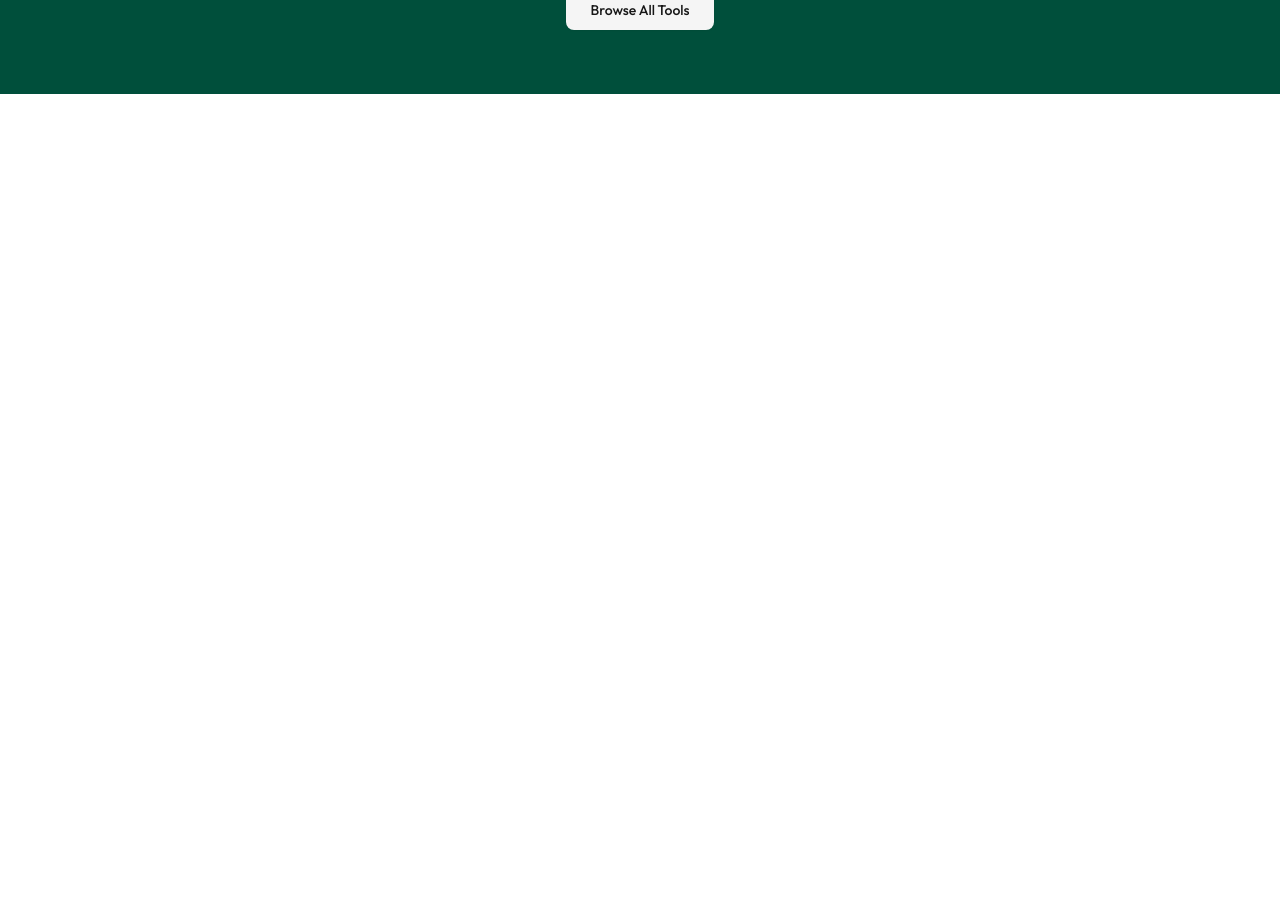
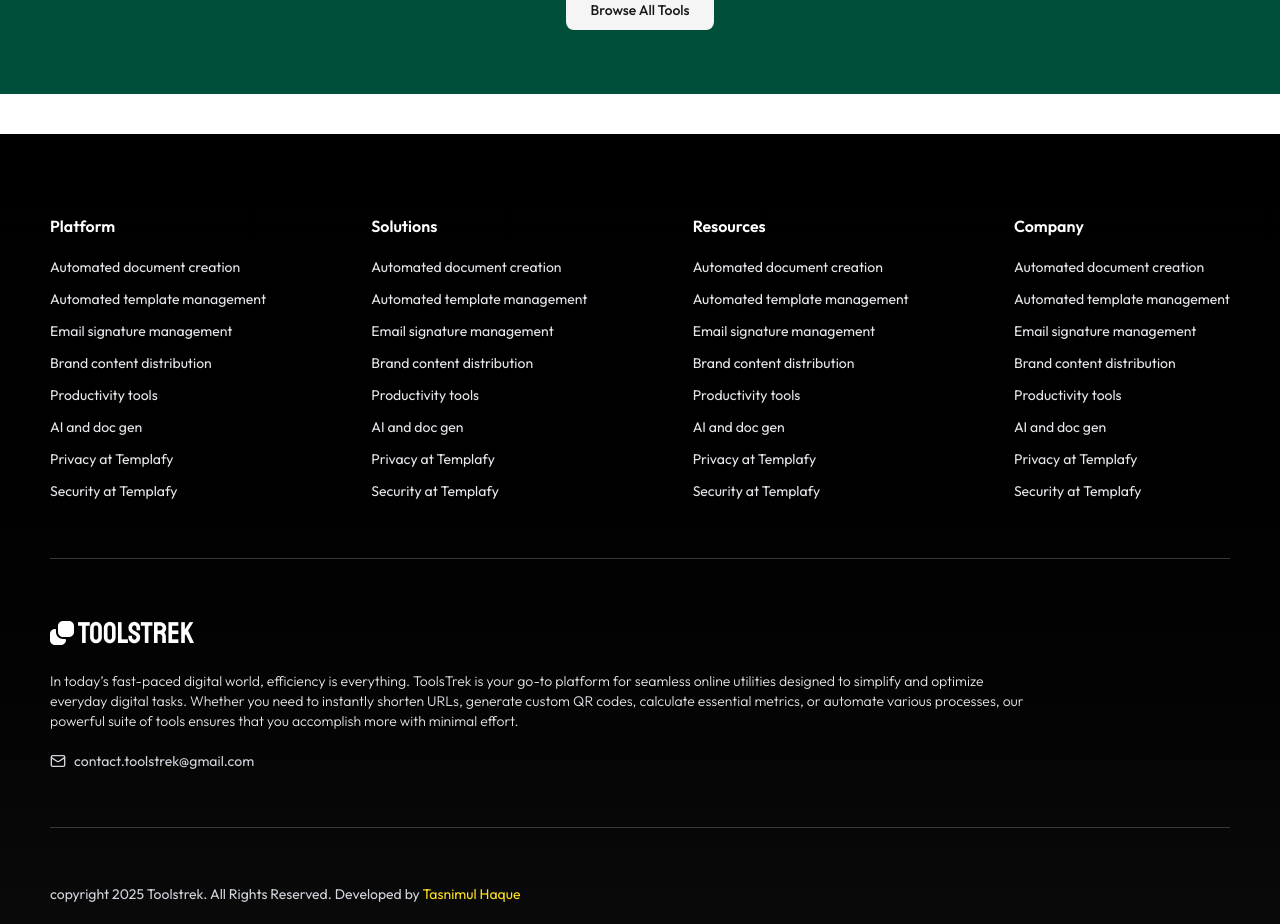
Before and after one commit to tasnimultas67/toolstrek, a Next.js app: page / in a window 1280 px wide. Shown: the part 2060-2984 px from the top of the page. Before the commit the page ends 2154 px from the top, so only its background shows below. Built offline with nearby package versions, Linux system fonts and the light colour scheme.

Commit message:
feat: Add Footer component and integrate it into the layout for improved site structure

```diff
--- a/app/layout.js
+++ b/app/layout.js
@@ -2,7 +2,23 @@ import { Outfit } from "next/font/google";
 import "./globals.css";
 import Header from "./tools-compo/Header";
 import { Toaster } from "sonner";
+import Footer from "./tools-compo/Footer";
+// import localFont from "next/font/local";
 
+// const montFont = localFont({
+//   src: [
+//     {
+//       path: "./fonts/Fontfabric---Mont-Regular.otf", // Inside `public/fonts/`
+//       weight: "400",
+//       style: "normal",
+//     },
+//     {
+//       path: "./fonts/Fontfabric---Mont-Bold.otf",
+//       weight: "700",
+//       style: "normal",
+//     },
+//   ],
+// });
 const outfit = Outfit({
   subsets: ["latin"],
   display: "swap",
@@ -21,6 +37,7 @@ export default function RootLayout({ children }) {
       <body className={`${outfit.className}`}>
         <Header />
         {children}
+        <Footer></Footer>
         <Toaster />
       </body>
     </html>
--- /dev/null
+++ b/app/tools-compo/Footer.js
@@ -0,0 +1,158 @@
+import { Mail } from "lucide-react";
+import { Staatliches } from "next/font/google";
+import Link from "next/link";
+import React from "react";
+
+const staatliches = Staatliches({
+  subsets: ["latin"], // Ensures proper character support
+  weight: "400", // Adjust weight as needed
+  display: "swap", // Ensures text is visible during loading
+});
+
+const platforms = [
+  { name: "Automated document creation", url: "#" },
+  { name: "Automated template management", url: "#" },
+  { name: "Email signature management", url: "#" },
+  { name: "Brand content distribution", url: "#" },
+  { name: "Productivity tools", url: "#" },
+  { name: "AI and doc gen", url: "#" },
+  { name: "Privacy at Templafy", url: "#" },
+  { name: "Security at Templafy", url: "#" },
+];
+
+const Footer = () => {
+  const copyrightYear = new Date().getFullYear();
+  return (
+    <div className="bg-gradient-to-b from-black to-neutral-950 pt-20 pb-5 px-3 mt-10 ">
+      <div className="md:w-[1180px] m-auto space-y-14">
+        <div className="flex items-start justify-between">
+          {/* Platform Menus */}
+          <div className="space-y-4">
+            <h3 className="text-base text-white font-semibold">Platform</h3>
+            <ul className="space-y-2">
+              {platforms.map((platform) => (
+                <li key={platform.name} className="relative">
+                  <Link
+                    href={platform.url}
+                    className="text-gray-200 text-sm relative before:absolute before:left-0 before:bottom-0 before:w-0 before:h-[1px] before:bg-gray-400 before:transition-all before:duration-300 hover:before:w-full"
+                  >
+                    {platform.name}
+                  </Link>
+                </li>
+              ))}
+            </ul>
+          </div>
+          {/* Solutions Menus */}
+          <div className="space-y-4">
+            <h3 className="text-base text-white font-semibold">Solutions</h3>
+            <ul className="space-y-2">
+              {platforms.map((platform) => (
+                <li key={platform.name} className="relative">
+                  <Link
+                    href={platform.url}
+                    className="text-gray-200 text-sm relative before:absolute before:left-0 before:bottom-0 before:w-0 before:h-[1px] before:bg-gray-400 before:transition-all before:duration-300 hover:before:w-full"
+                  >
+                    {platform.name}
+                  </Link>
+                </li>
+              ))}
+            </ul>
+          </div>
+          {/* Resources Menus */}
+          <div className="space-y-4">
+            <h3 className="text-base text-white font-semibold">Resources</h3>
+            <ul className="space-y-2">
+              {platforms.map((platform) => (
+                <li key={platform.name} className="relative">
+                  <Link
+                    href={platform.url}
+                    className="text-gray-200 text-sm relative before:absolute before:left-0 before:bottom-0 before:w-0 before:h-[1px] before:bg-gray-400 before:transition-all before:duration-300 hover:before:w-full"
+                  >
+                    {platform.name}
+                  </Link>
+                </li>
+              ))}
+            </ul>
+          </div>
+          {/* Company Menus */}
+          <div className="space-y-4">
+            <h3 className="text-base text-white font-semibold">Company</h3>
+            <ul className="space-y-2">
+              {platforms.map((platform) => (
+                <li key={platform.name} className="relative">
+                  <Link
+                    href={platform.url}
+                    className="text-gray-200 text-sm relative before:absolute before:left-0 before:bottom-0 before:w-0 before:h-[1px] before:bg-gray-400 before:transition-all before:duration-300 hover:before:w-full"
+                  >
+                    {platform.name}
+                  </Link>
+                </li>
+              ))}
+            </ul>
+          </div>
+        </div>
+        {/* Divider */}
+        <div className="w-full h-[1px] bg-white/20" />
+        {/* company information */}
+        <div className="space-y-5">
+          {/* Logo */}
+          <div>
+            <Link href="/" className=" flex items-center justify-start gap-1">
+              <svg
+                xmlns="http://www.w3.org/2000/svg"
+                id="Layer_1"
+                data-name="Layer 1"
+                viewBox="0 0 24 24"
+                width="50"
+                height="50"
+                className="size-6 fill-white"
+              >
+                <path d="m19,16h-6c-2.757,0-5-2.243-5-5v-6c0-2.757,2.243-5,5-5h6c2.757,0,5,2.243,5,5v6c0,2.757-2.243,5-5,5Zm-8,8h-6c-2.757,0-5-2.243-5-5v-6c0-2.757,2.243-5,5-5,.553,0,1,.448,1,1v2c0,3.86,3.141,7,7,7h2c.553,0,1,.448,1,1,0,2.757-2.243,5-5,5Z" />
+              </svg>
+
+              <h3 className={`text-3xl text-white ${staatliches.className} `}>
+                Tools<span className="text-white">Trek</span>
+              </h3>
+            </Link>
+          </div>
+          <p className="text-sm text-gray-200 font-light w-full md:w-10/12">
+            In today’s fast-paced digital world, efficiency is everything.
+            ToolsTrek is your go-to platform for seamless online utilities
+            designed to simplify and optimize everyday digital tasks. Whether
+            you need to instantly shorten URLs, generate custom QR codes,
+            calculate essential metrics, or automate various processes, our
+            powerful suite of tools ensures that you accomplish more with
+            minimal effort.
+          </p>
+          {/* Social Icons */}
+          <div>
+            <Link
+              href="mailto:contact.toolstrek@gmail.com"
+              className="text-gray-300 text-sm flex items-center justify-start gap-2"
+            >
+              <Mail className="size-4 text-gray-300" />{" "}
+              contact.toolstrek@gmail.com
+            </Link>
+          </div>
+        </div>
+        {/* Divider */}
+        <div className="w-full h-[1px] bg-white/20" />
+        <div>
+          <p className="text-gray-300 text-sm">
+            copyright {copyrightYear} Toolstrek. All Rights Reserved. Developed
+            by{" "}
+            <Link
+              href="https://tasnimul.vercel.app/"
+              target="_blank"
+              className="text-yellow-300"
+            >
+              Tasnimul Haque
+            </Link>
+          </p>
+        </div>
+      </div>
+    </div>
+  );
+};
+
+export default Footer;
```
Also changed, not shown: app/tools-compo/Hero.js (+3 -3 lines).
